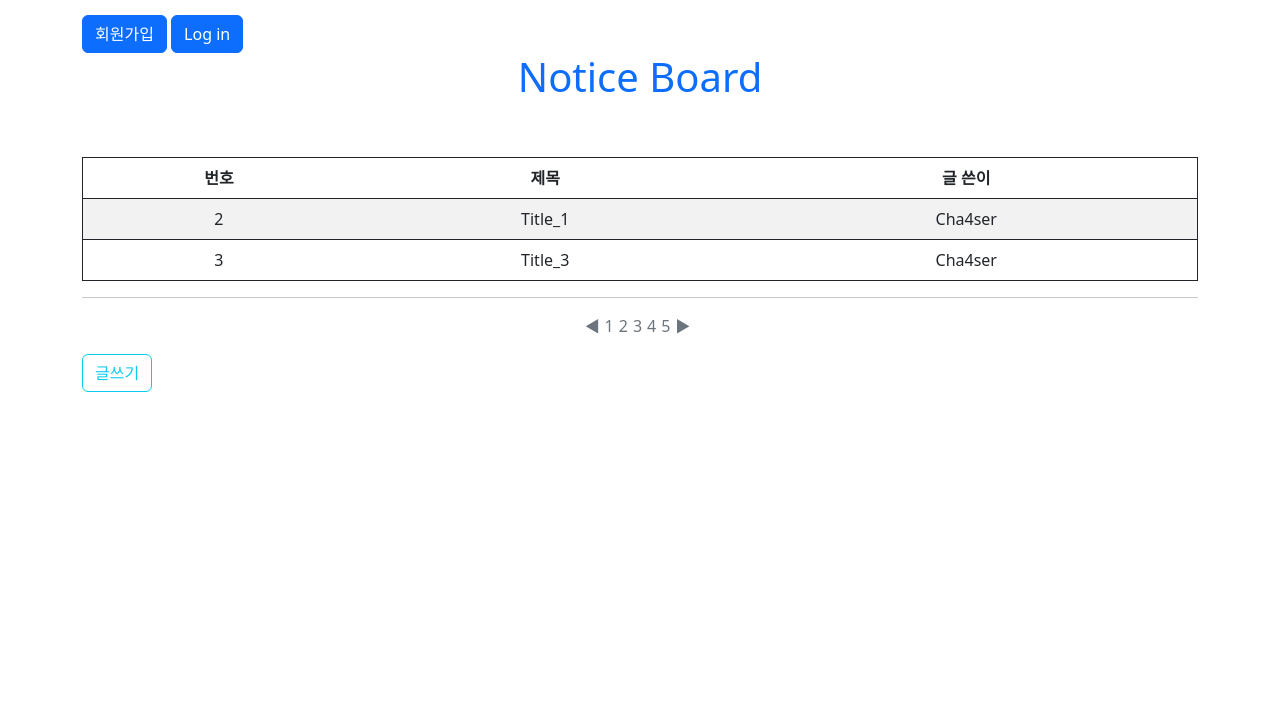
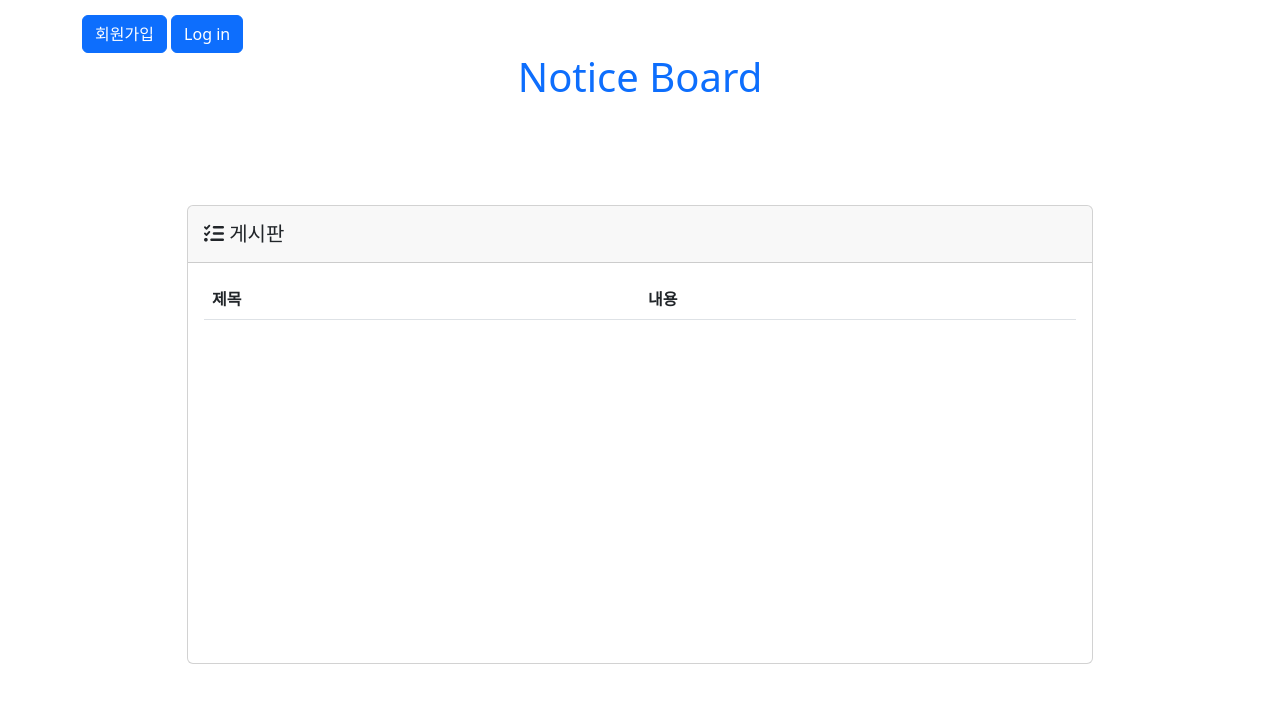
Before and after one commit to junhyung001/Blog_Project, a Django app: page / in a window 1280 px wide. Shown: the top 711 px of the page. Run offline with Django 4.2, Linux system fonts and the light colour scheme; lists and menus that the app fills with data are empty; some libraries are stand-ins or nearby versions.

Commit message:
블로그 글쓰기 기능 구현중 테스팅 실패

```diff
--- a/Notice_Board/templates/Notice_Board/board.html
+++ b/Notice_Board/templates/Notice_Board/board.html
@@ -23,59 +23,91 @@
 		<h1 class="text-center"><a href="#" style="text-decoration: none;">Notice Board</a></h1>
 		<br>
 		<br>
-
-		<table class="table table-hover table-striped text-center" style="border: 1px solid;">
+		<div class="container py-5 h-100">
+			<div class="row d-flex justify-content-center align-items-center h-100">
+				<div class="col-md-12 col-xl-10">
+					<div class="card">
+						<div class="card-header p-3">
+							<h5 class="mb-0"><i class="fa-solid fa-list-check"></i>&nbsp;게시판</h5>
+						</div>
+						<div class="card-body overflow-auto" style="position: relative; height: 400px">
+							<table class="table mb-0">
 								<thead>
 									<tr>
-					<th>번호</th>
 										<th>제목</th>
-					<th>글 쓴이</th>
+										<th>내용</th>
+										{% if user.is_authenticated %}
+										<th>수정</th>
+										<th>Action</th>
+										{% endif %}
 									</tr>
 								</thead>
+								<tbody>
 									{% for board in board_list %}
-			<tbody>
-				<tr>
-					<td>{{board.board}}</td>
+									{% if t.complete == False %}
+									<tr class="fw-normal">
+										<th>
+											{% if t.important == True %}
+											<i class="fa-solid fa-star text-warning"></i>
+											{% else %}
+											<i class="fa-solid fa-star"></i>
+											{% endif %}
+											<span class="ms-2">{{t.todo}}</span>
+										</th>
+										<td class="align-middle">
+											<span>{{ board.description }}</span>
+										</td>
+										{% if user.is_authenticated %}
+										<td class="align-middle">
+											<h5 class="mb-0">
+												<a href="/Blog/Notice_Board/views.py/completed_board" role="button"
+													class="badge bg-secondary" style="text-decoration-line: none;">
+													수정하기
+												</a>
+											</h5>
+										</td>
+										<td class="align-middle">
+											<a href="/board/completed_board/{{t.pk}}" data-bs-toggle="tooltip"
+												data-bs-title="Done"><i
+													class="fa-solid fa-check text-success me-3"></i></a>
+											<a href="/board/delete_board/{{t.pk}}" data-bs-toggle="tooltip"
+												data-bs-title="Remove"><i
+													class="fa-solid fa-trash-can text-danger"></i></a>
+										</td>
+										{% endif %}
+									</tr>
+									{% endif %}
+									{% endfor %}
 
-					<td>board.description</td>
-					<td>Cha4ser</td>
-				</tr>
-			{% endfor %}
-				<tr>
-					<td>2</td>
-					<td>Title_1</td>
-					<td>Cha4ser</td>
-				</tr>
-
-				<tr>
-					<td>3</td>
-					<td>Title_3</td>
-					<td>Cha4ser</td>
-				</tr>
 								</tbody>
 							</table>
-
-		<hr>
+						</div>
+						{% if user.is_authenticated %}
+						<div class="card-footer text-end p-3">
+							<a class="btn btn-primary" href="create_todo/">Add Task</a>
+						</div>
+						{% endif %}
+					</div>
+				</div>
+			</div>
+		</div>
+		{% if user.is_authenticated %}
 		<div>
-			<ul class="pagination justify-content-center">
-				<li><a href="#" style="margin-right: 5px; text-decoration: none;" class="text-secondary">◀</a></li>
-				<li><a href="#" style="margin-right: 5px; text-decoration: none;" class="text-secondary">1</a></li>
-				<li><a href="#" style="margin-right: 5px; text-decoration: none;" class="text-secondary">2</a></li>
-				<li><a href="#" style="margin-right: 5px; text-decoration: none;" class="text-secondary">3</a></li>
-				<li><a href="#" style="margin-right: 5px; text-decoration: none;" class="text-secondary">4</a></li>
-				<li><a href="#" style="margin-right: 5px; text-decoration: none;" class="text-secondary">5</a></li>
-				<li><a href="#" style="margin-right: 5px; text-decoration: none;" class="text-secondary">▶</a></li>
-			</ul>
+			<a class="btn btn-outline-info float-right" href="#">글쓰기</a>
 		</div>
-		<a class="btn btn-outline-info float-right" href="#">글쓰기</a>
+		{% endif %}
 
 	</div>
 
 
-
-	<script src="https://cdn.jsdelivr.net/npm/bootstrap@5.3.0/dist/js/bootstrap.bundle.min.js"
-		integrity="sha384-geWF76RCwLtnZ8qwWowPQNguL3RmwHVBC9FhGdlKrxdiJJigb/j/68SIy3Te4Bkz"
+	<script src="https://kit.fontawesome.com/6347866849.js" crossorigin="anonymous"></script>
+	<script src="https://cdn.jsdelivr.net/npm/bootstrap@5.3.0-alpha1/dist/js/bootstrap.bundle.min.js"
+		integrity="sha384-w76AqPfDkMBDXo30jS1Sgez6pr3x5MlQ1ZAGC+nuZB+EYdgRZgiwxhTBTkF7CXvN"
 		crossorigin="anonymous"></script>
+	<script>
+		const tooltipTriggerList = document.querySelectorAll('[data-bs-toggle="tooltip"]')
+		const tooltipList = [...tooltipTriggerList].map(tooltipTriggerEl => new bootstrap.Tooltip(tooltipTriggerEl))
+	</script>
 </body>
 
 </html>
--- a/Notice_Board/views.py
+++ b/Notice_Board/views.py
@@ -1,13 +1,43 @@
-from django.shortcuts import get_object_or_404, render
 from Notice_Board.models import Board_list
+from django.shortcuts import render, get_object_or_404, redirect
+from django.views.generic import CreateView, UpdateView
+from django.contrib.auth.mixins import LoginRequiredMixin
+
+
+def DeleteBoard(request, pk):
+    delete_todo = get_object_or_404(Board_list, pk=pk)
+    delete_todo.delete()
+    return redirect('/board/')
+
+def CompletedBoard(request, pk):
+    todo = get_object_or_404(Board_list, pk=pk)
+    todo.complete = True
+    todo.save()
+    return redirect('/board/')
+
+class BoardUpdate(UpdateView):
+    model = Board_list
+    fields = ['todo', 'description', 'important']
+
+    template_name = 'Notice_Board/board_update_form.html'
+
+
+class BoardCreate(LoginRequiredMixin, CreateView):
+    model = Board_list
+    fields = ['todo', 'description', 'important']
+    login_url = '/accounts/sigin/'
+
+def Todos(request):
+    boards = Board.objects.all().order_by('pk')
 
 # Create your views here.
 def Board(request):
+    boards = Board_list.objects.all().order_by('pk')
     return render(
         request,
         'Notice_Board/board.html',
+        {'board':boards},
         )
-
 
 def index(request):
     board_list = Board_list.objects.all()
@@ -18,19 +48,3 @@ def index(request):
             'board_list' : board_list,
         }
     )
-
-
-
-
-
-
-def DeleteTodo(request, pk):
-    delete_todo = get_object_or_404(Board, pk=pk)
-    delete_todo.delete()
-    return redirect('/todo/')
-
-def CompletedTodo(request, pk):
-    todo = get_object_or_404(Todo, pk=pk)
-    todo.complete = True
-    todo.save()
-    return redirect('/todo/')
```
Also changed, not shown: Notice_Board/models.py (+4 -5 lines), db.sqlite3. Lines whose indentation alone changed are shown as unchanged.
